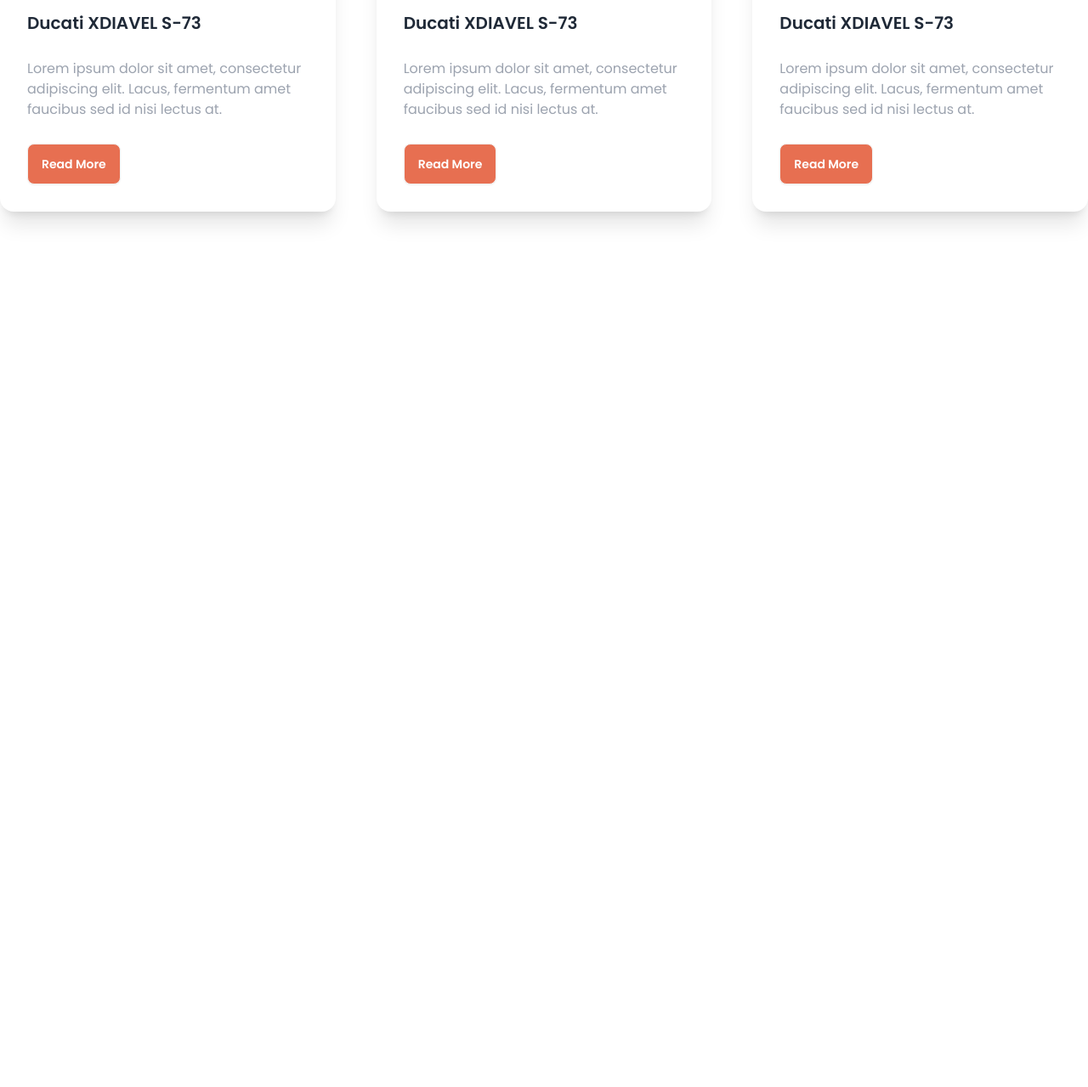
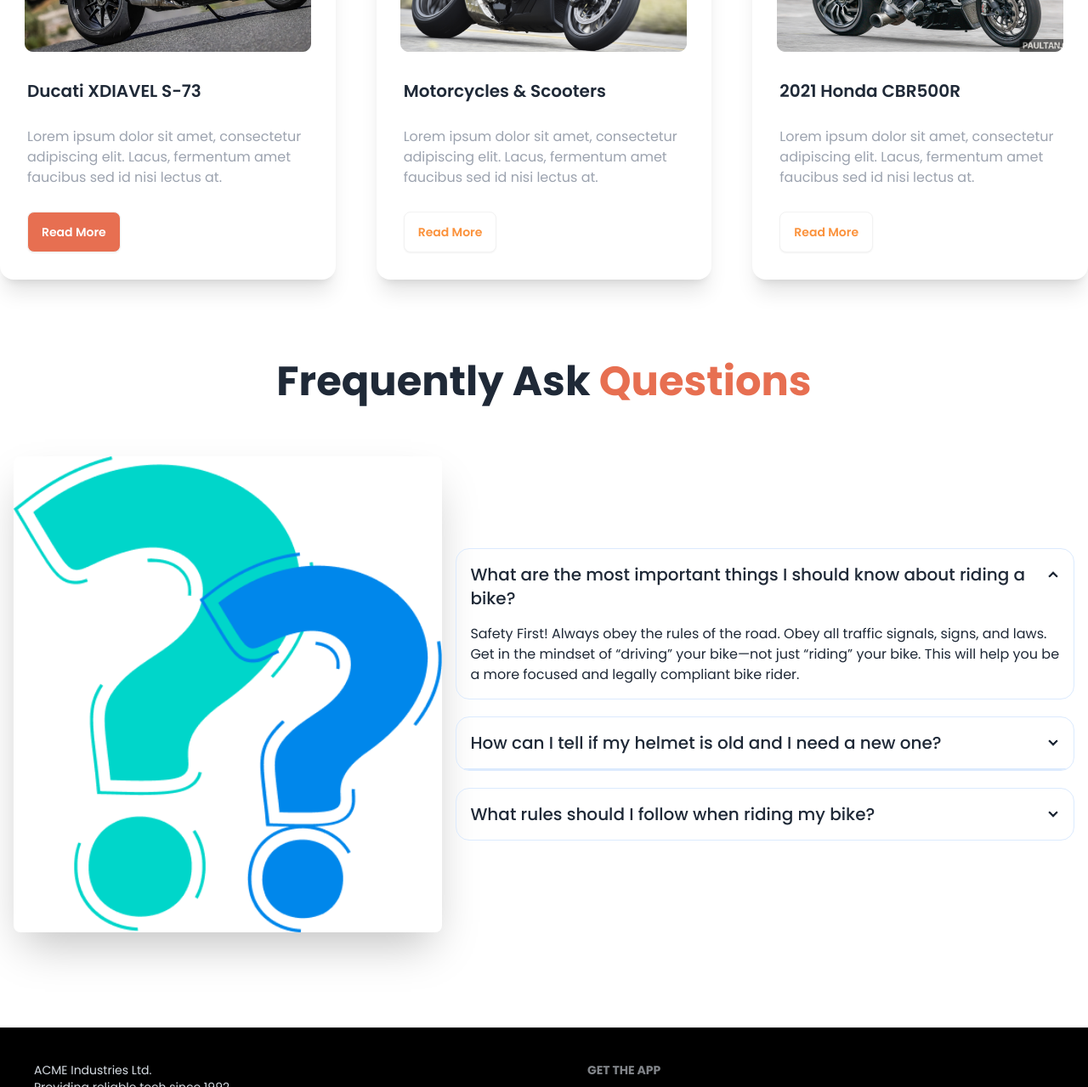
Before and after one commit to EazRumel/Biker-Zone-Project-, a plain HTML site: page index.html in a window 1280 px wide. Shown: the part 1037-2316 px from the top of the page at 85% size. Before the commit the page ends 1382 px from the top, so only its background shows below. Drawn offline with nearby package versions, Linux system fonts and the light colour scheme; a web font is replaced by a local one.

Commit message:
updated the footer section

```diff
--- a/index.html
+++ b/index.html
@@ -174,7 +174,7 @@
       <section></section>
       <!--latest news section-->
       <section class="my-24">
-        <h3 class="text-5xl font-bold text-center">Latest Bike News</h3>
+        <h3 class="text-5xl font-bold text-center mb-20">Latest Bike News</h3>
         <!--cards container-->
         <div class="grid gap-12 grid-cols-1 md:grid-cols-2 lg:grid-cols-3">
           <!--card 1-->
@@ -201,15 +201,13 @@
               <img src="images/others/latest2.png" alt="Shoes" />
             </figure>
             <div class="card-body space-y-5">
-              <h2 class="card-title">Ducati XDIAVEL S-73</h2>
+              <h2 class="card-title">Motorcycles & Scooters</h2>
               <p class="text-gray-400">
                 Lorem ipsum dolor sit amet, consectetur adipiscing elit. Lacus,
                 fermentum amet faucibus sed id nisi lectus at.
               </p>
               <div class="card-actions">
-                <button class="btn bg-bike-primary text-white">
-                  Read More
-                </button>
+                <button class="btn bg-white text-orange-400">Read More</button>
               </div>
             </div>
           </div>
@@ -219,15 +217,77 @@
               <img src="images/others/latest3.png" alt="Shoes" />
             </figure>
             <div class="card-body space-y-5">
-              <h2 class="card-title">Ducati XDIAVEL S-73</h2>
+              <h2 class="card-title">2021 Honda CBR500R</h2>
               <p class="text-gray-400">
                 Lorem ipsum dolor sit amet, consectetur adipiscing elit. Lacus,
                 fermentum amet faucibus sed id nisi lectus at.
               </p>
               <div class="card-actions">
-                <button class="btn bg-bike-primary text-white">
-                  Read More
-                </button>
+                <button class="btn bg-white text-orange-400">Read More</button>
+              </div>
+            </div>
+          </div>
+        </div>
+      </section>
+      <!--Happy Client Section-->
+      <section></section>
+      <!--Frequently Ask Question Section-->
+      <section class="my-24">
+        <h3 class="text-5xl font-bold text-center mb-12">
+          Frequently Ask <span class="text-bike-primary">Questions</span>
+        </h3>
+        <div class="hero">
+          <div class="hero-content flex-col lg:flex-row">
+            <img
+              src="images/others/faq.png"
+              class="w-full rounded-lg shadow-2xl"
+            />
+            <div class="space-y-5">
+              <div class="collapse collapse-arrow border border-blue-100">
+                <input type="radio" name="my-accordion-2" checked="checked" />
+                <div class="collapse-title text-xl font-medium">
+                  What are the most important things I should know about riding
+                  a bike?
+                </div>
+                <div class="collapse-content">
+                  <p>
+                    Safety First! Always obey the rules of the road. Obey all
+                    traffic signals, signs, and laws. Get in the mindset of
+                    “driving” your bike—not just “riding” your bike. This will
+                    help you be a more focused and legally compliant bike rider.
+                  </p>
+                </div>
+              </div>
+              <div class="collapse collapse-arrow border border-blue-100">
+                <div
+                  class="collapse collapse-arrow border border-blue-100"
+                ></div>
+                <input type="radio" name="my-accordion-2" />
+                <div class="collapse-title text-xl font-medium">
+                  How can I tell if my helmet is old and I need a new one?
+                </div>
+                <div class="collapse-content">
+                  <p>
+                    Safety First! Always obey the rules of the road. Obey all
+                    traffic signals, signs, and laws. Get in the mindset of
+                    “driving” your bike—not just “riding” your bike. This will
+                    help you be a more focused and legally compliant bike rider.
+                  </p>
+                </div>
+              </div>
+              <div class="collapse collapse-arrow border border-blue-100">
+                <input type="radio" name="my-accordion-2" />
+                <div class="collapse-title text-xl font-medium">
+                  What rules should I follow when riding my bike?
+                </div>
+                <div class="collapse-content">
+                  <p>
+                    Safety First! Always obey the rules of the road. Obey all
+                    traffic signals, signs, and laws. Get in the mindset of
+                    “driving” your bike—not just “riding” your bike. This will
+                    help you be a more focused and legally compliant bike rider.
+                  </p>
+                </div>
               </div>
             </div>
           </div>
@@ -235,6 +295,23 @@
       </section>
     </main>
     <!--footer section-->
-    <footer></footer>
+    <footer class="footer bg-black text-neutral-content p-10">
+      <aside>
+        <p>
+          ACME Industries Ltd.
+          <br />
+          Providing reliable tech since 1992
+        </p>
+      </aside>
+      <nav>
+        <h6 class="footer-title">Get The App</h6>
+        <div class="grid grid-cols-1 gap-4">
+          <a>
+            <img class="w-36" src="images/others/android.png" alt="" />
+          </a>
+          <a><img class="w-36" src="images/others/ios.png" alt="" /> </a>
+        </div>
+      </nav>
+    </footer>
   </body>
 </html>
```
